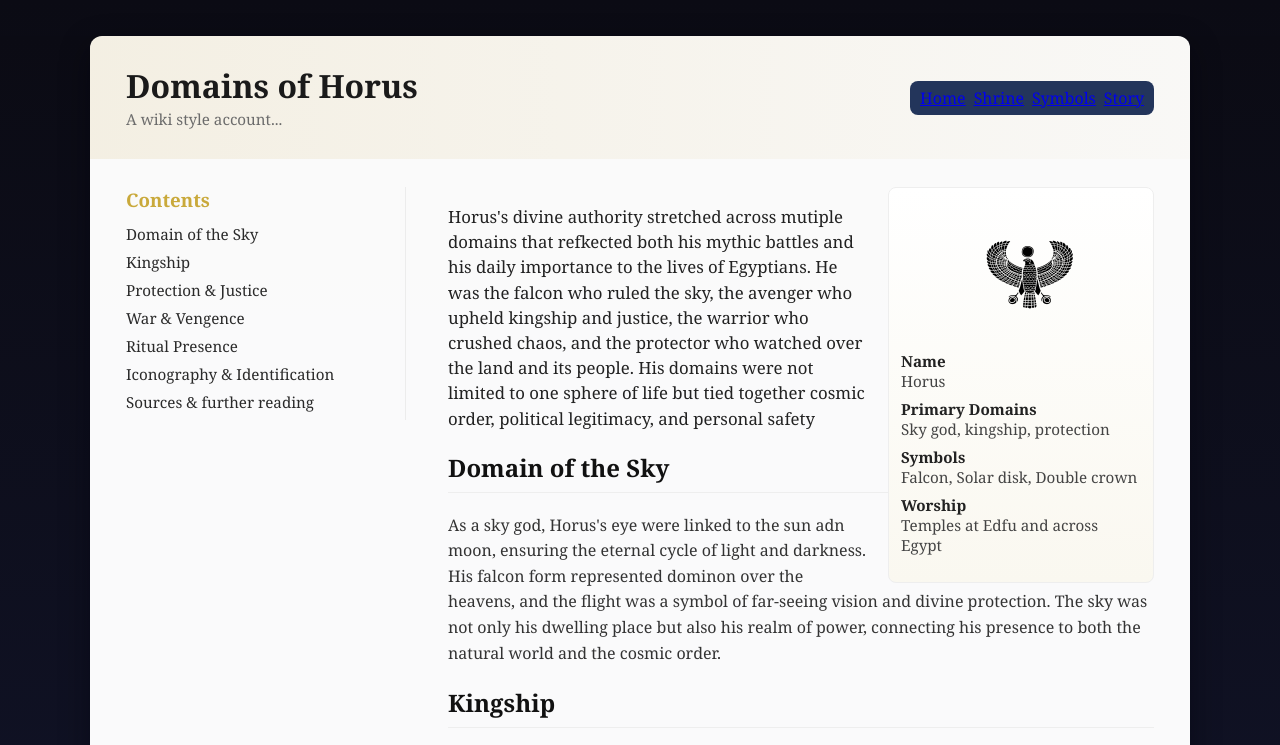
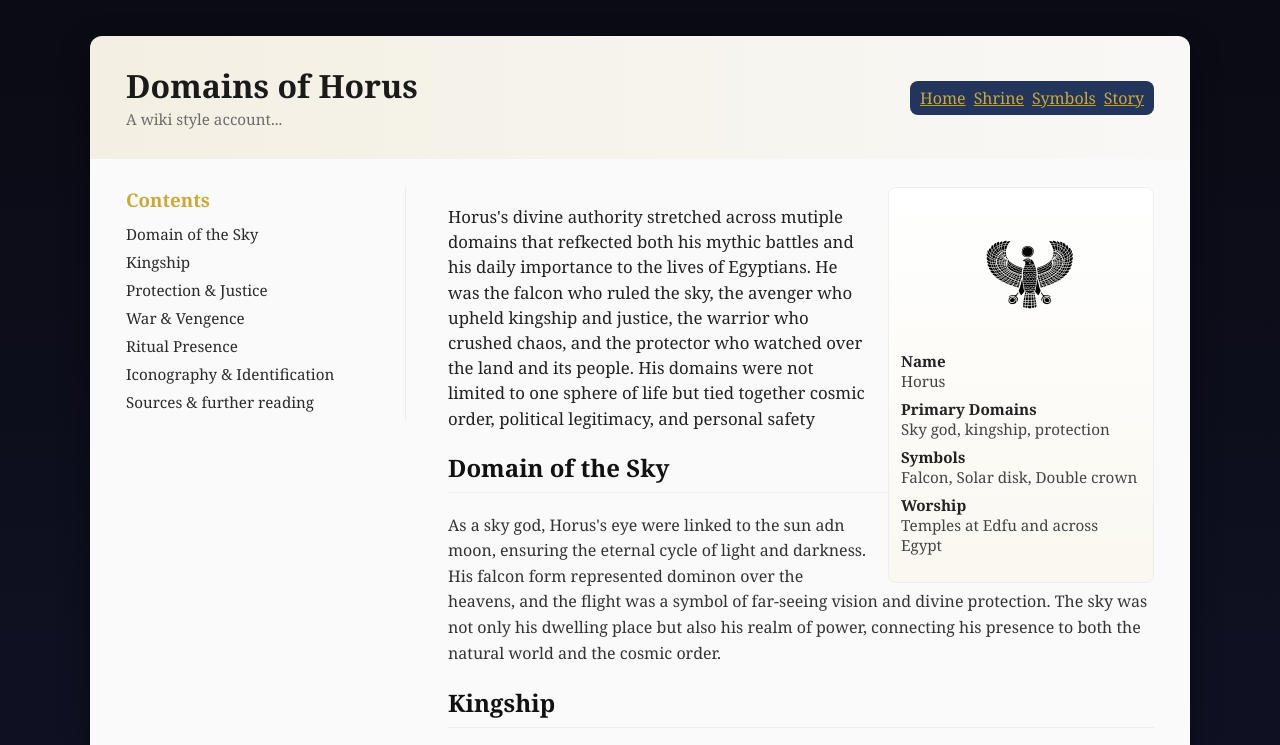
Before and after one commit to Dino-Nuggies45/Ode-to-Horus, a plain HTML site: page domains.html in a window 1280 px wide. In both pictures the pointer is over the element 1032 px from the left and 97 px from the top of the page. Shown: the top 745 px of the page. Drawn offline with Linux system fonts and the light colour scheme.

Commit message:
okay really done with everything just a slight color change

```diff
--- a/domains.html
+++ b/domains.html
@@ -107,6 +107,16 @@
         .linkbar{ display: flex; gap: 8px; margin-left: auto; }
         .linkbar{ background: var(--accent); color: white; padding: 6px 10px; border-radius: 8px;}
 
+        .linkbar a {
+            color: #c9a93b;
+            text-decoration: none;
+        }
+
+        .linkbar:hover {
+            color: #ca9d09;
+            text-decoration: underline;
+        }
+
     </style>
 </head>
 <body>
```
Also changed, not shown: story.html (+10 -0 lines).
